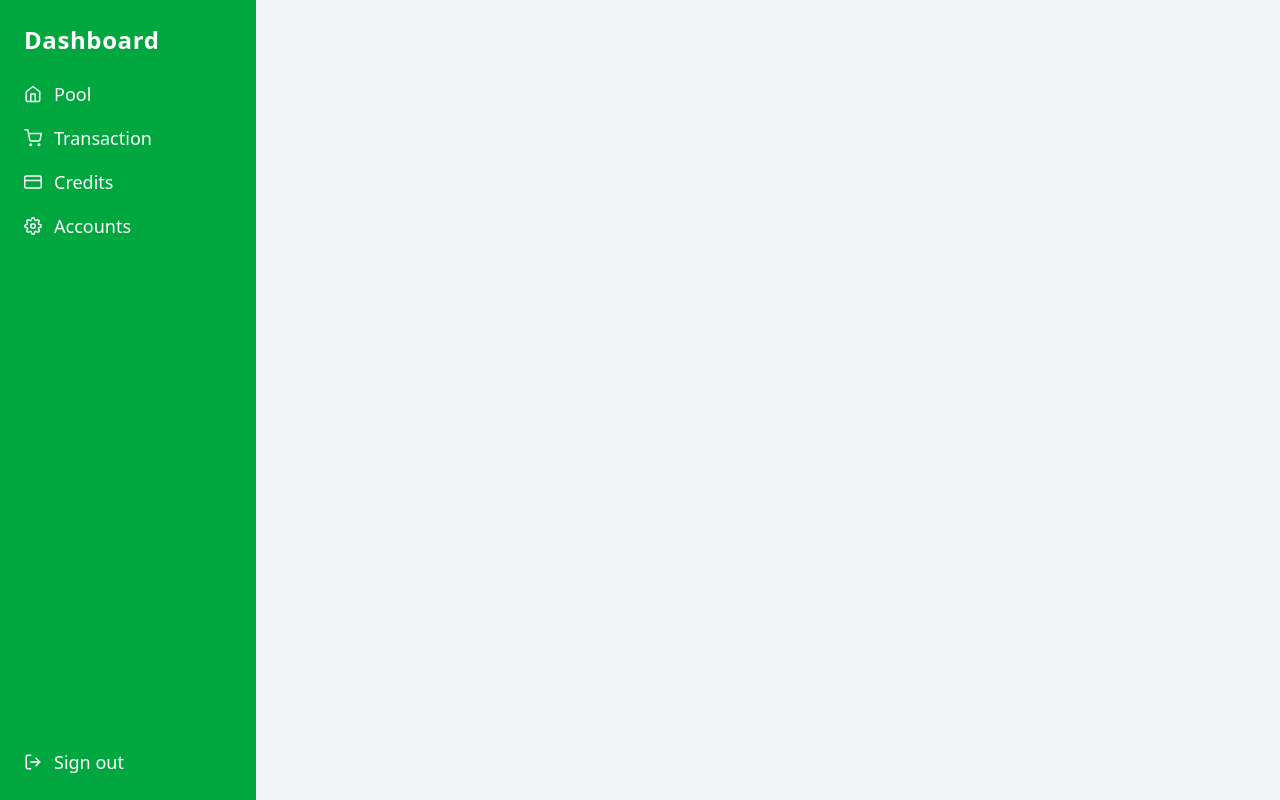
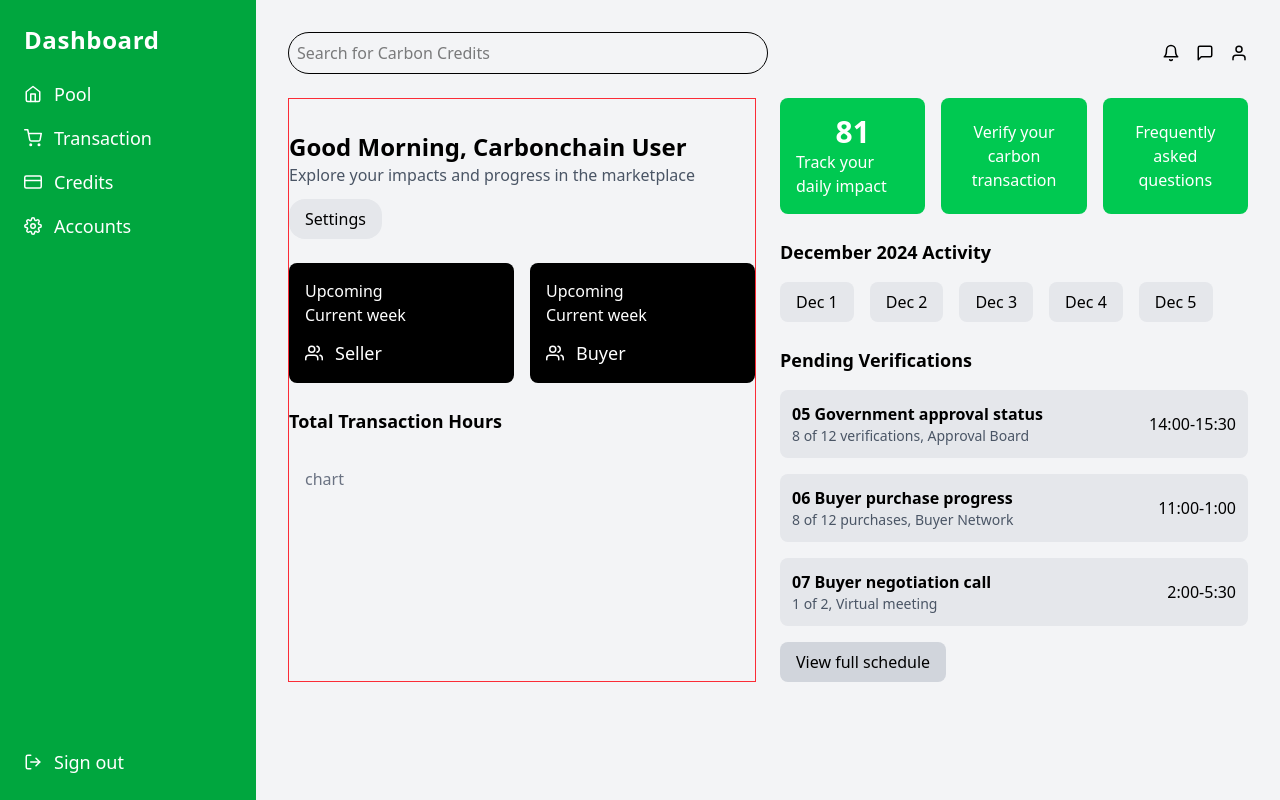
Before and after one commit to Beaston88/Carbon-credit, a React (Vite) app in the folder Frontend/: page /dashboard in a window 1280 px wide. Built offline with nearby package versions, Linux system fonts and the light colour scheme.

Commit message:
Left and right sec

```diff
--- a/Frontend/src/Pages/Dashboard.jsx
+++ b/Frontend/src/Pages/Dashboard.jsx
@@ -5,12 +5,17 @@
   FiCreditCard,
   FiSettings,
   FiLogOut,
+  FiMessageSquare,
+  FiUser,
+  FiBell,
+  FiUsers,
 } from "react-icons/fi";
 
 const Dashboard = () => {
   return (
+    //Sidebar
     <div className="flex min-h-screen bg-gray-100">
-      <aside className="w-64 bg-green-600 text-white p-6 flex flex-col justify-between">
+      <aside className="w-64 h-screen bg-green-600 text-white p-6 flex flex-col justify-between fixed left-0 top-0 overflow-hidden">
         <div>
           <h1 className="text-2xl font-bold mb-6 tracking-wide">Dashboard</h1>
           <nav className="space-y-4">
@@ -46,6 +51,130 @@
           </button>
         </div>
       </aside>
+
+      <div className="flex-1 p-8 ml-64">
+        <header className="flex justify-between items-center mb-6">
+          <input
+            type="text"
+            placeholder="Search for Carbon Credits"
+            className="w-1/2 p-2 border rounded-4xl"
+          />
+          <div className="flex items-center gap-4">
+            <button className="text-lg cursor-pointer">
+              <FiBell />
+            </button>
+            <button className="text-lg cursor-pointer">
+              <FiMessageSquare />
+            </button>
+            <button className="text-lg cursor-pointer">
+              <FiUser />
+            </button>
+          </div>
+        </header>
+
+        {/* Main left & right */}
+        <div className="grid grid-cols-1 md:grid-cols-2 gap-6">
+          {/* Left */}
+          <div className="border border-red-500">
+            <h2 className="text-2xl font-semibold mt-8">
+              Good Morning, Carbonchain User
+            </h2>
+            <p className="text-gray-600">
+              Explore your impacts and progress in the marketplace
+            </p>
+            <button className="mt-3 px-4 py-2 bg-gray-200 rounded-2xl">
+              Settings
+            </button>
+
+            <div className="grid grid-cols-2 gap-4 my-6">
+              <div className="bg-black text-white p-4 rounded-lg">
+                <p>Upcoming</p>
+                <p>Current week</p>
+                <p className="flex items-center gap-3 text-lg mt-3">
+                  <FiUsers /> Seller
+                </p>
+              </div>
+              <div className="bg-black text-white p-4 rounded-lg">
+                <p>Upcoming</p>
+                <p>Current week</p>
+                <p className="flex items-center gap-3 text-lg mt-3">
+                  <FiUsers /> Buyer
+                </p>
+              </div>
+            </div>
+
+            <h3 className="text-lg font-semibold mb-4">
+              Total Transaction Hours
+            </h3>
+            <div className="p-4">
+              <p className="text-gray-500">chart</p>
+            </div>
+          </div>
+
+          {/* right */}
+          <div>
+            <div className="grid grid-cols-3 gap-4 mb-6">
+              <div className="bg-green-500 text-white p-4 rounded-lg">
+                <p className="text-3xl font-bold flex justify-center">81</p>
+                <p className="flex justify-center">Track your daily impact</p>
+              </div>
+              <div className="bg-green-500 text-white p-4 rounded-lg flex justify-center items-center">
+                <p className="text-center">Verify your carbon transaction</p>
+              </div>
+              <div className="bg-green-500 text-white p-4 rounded-lg flex justify-center items-center">
+                <p className="text-center">Frequently asked questions</p>
+              </div>
+            </div>
+
+            <h3 className="text-lg font-semibold mb-4">
+              December 2024 Activity
+            </h3>
+            <div className="flex space-x-4 mb-6">
+              {["Dec 1", "Dec 2", "Dec 3", "Dec 4", "Dec 5"].map((date) => (
+                <button key={date} className="px-4 py-2 bg-gray-200 rounded-lg">
+                  {date}
+                </button>
+              ))}
+            </div>
+
+            <h3 className="text-lg font-semibold mb-4">
+              Pending Verifications
+            </h3>
+            <ul className="space-y-4">
+              <li className="flex justify-between items-center bg-gray-200 p-3 rounded-lg">
+                <div>
+                  <p className="font-semibold">05 Government approval status</p>
+                  <p className="text-sm text-gray-600">
+                    8 of 12 verifications, Approval Board
+                  </p>
+                </div>
+                <p>14:00-15:30</p>
+              </li>
+              <li className="flex justify-between items-center bg-gray-200 p-3 rounded-lg">
+                <div>
+                  <p className="font-semibold">06 Buyer purchase progress</p>
+                  <p className="text-sm text-gray-600">
+                    8 of 12 purchases, Buyer Network
+                  </p>
+                </div>
+                <p>11:00-1:00</p>
+              </li>
+              <li className="flex justify-between items-center bg-gray-200 p-3 rounded-lg">
+                <div>
+                  <p className="font-semibold">07 Buyer negotiation call</p>
+                  <p className="text-sm text-gray-600">
+                    1 of 2, Virtual meeting
+                  </p>
+                </div>
+                <p>2:00-5:30</p>
+              </li>
+            </ul>
+            <button className="mt-4 px-4 py-2 bg-gray-300 rounded-lg">
+              View full schedule
+            </button>
+          </div>
+        </div>
+      </div>
     </div>
   );
 };
```
